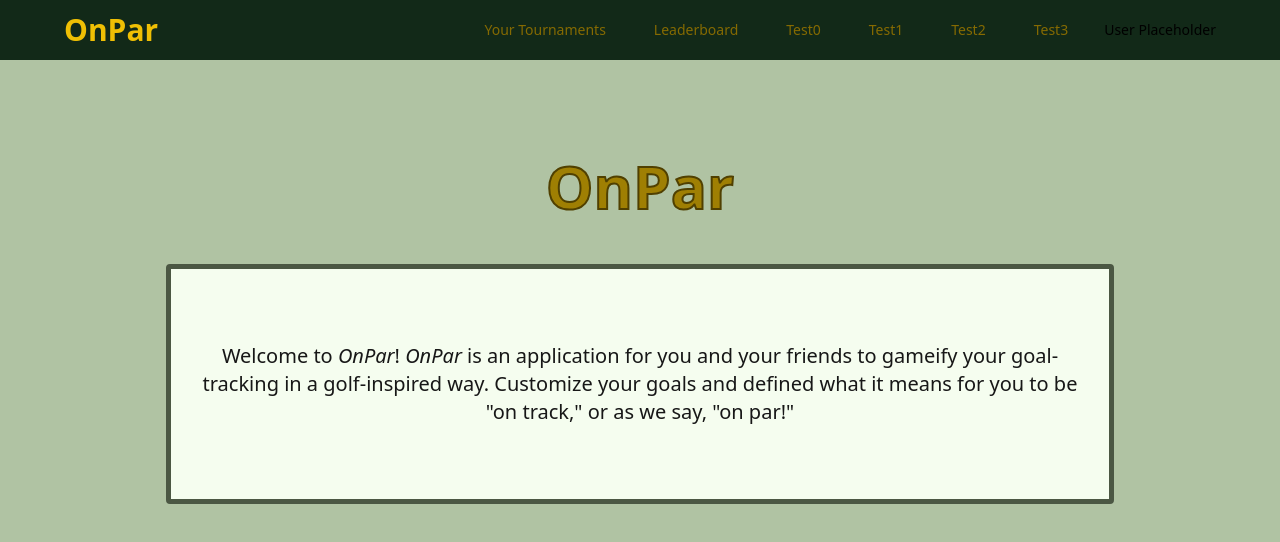
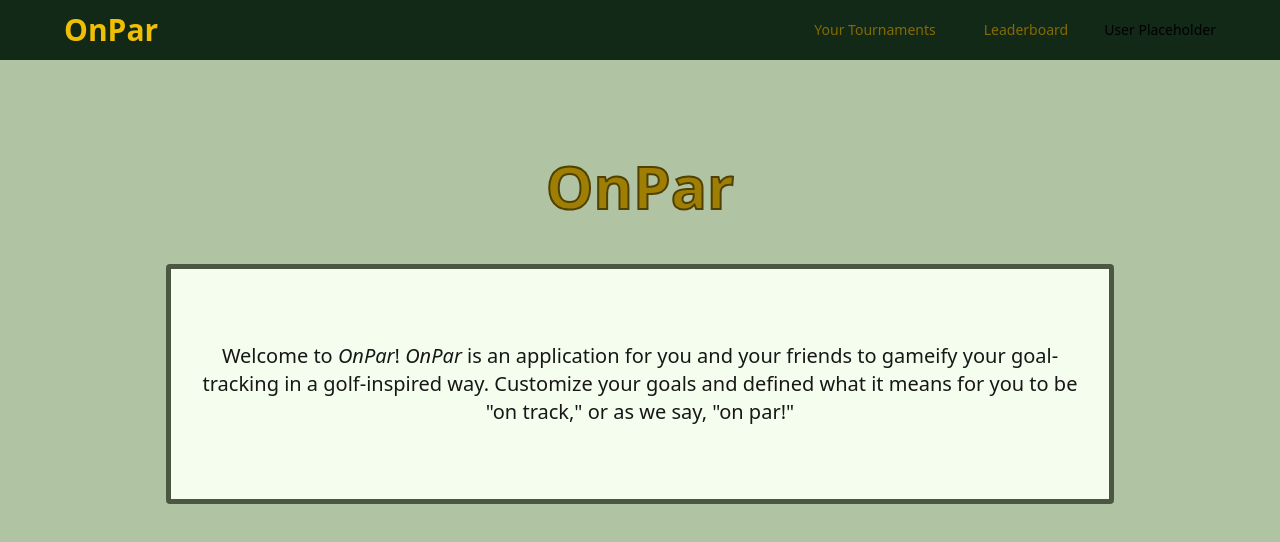
Before and after one commit to xgarcia17/OnPar, a Next.js app in the folder apps/web/: page / in a window 1280 px wide. Shown: the top 542 px of the page. Built offline with nearby package versions, Linux system fonts and the light colour scheme.

Commit message:
move hamburger menu breakpoint to smaller width

```diff
--- a/apps/web/components/navbar.tsx
+++ b/apps/web/components/navbar.tsx
@@ -10,10 +10,6 @@ const MINI_BUTTON_CLASSNAME =
 const links = [
   { href: "/tournaments", label: "Your Tournaments" },
   { href: "/leaderboard", label: "Leaderboard" },
-  { href: "/test0", label: "Test0" },
-  { href: "/test1", label: "Test1" },
-  { href: "/test2", label: "Test2" },
-  { href: "/test3", label: "Test3" },
 ];
 
 export default function NavBar() {
@@ -31,7 +27,7 @@ export default function NavBar() {
         </Link>
 
         {/* Desktop links */}
-        <div className="hidden md:flex items-center gap-[clamp(0.5rem,2vw,1.5rem)] text-sm">
+        <div className="hidden sm:flex items-center gap-[clamp(0.5rem,2vw,1.5rem)] text-sm">
           {links.map((link) => {
             const isActive = pathname.startsWith(link.href);
 
@@ -59,7 +55,7 @@ export default function NavBar() {
           aria-label="Toggle navigation menu"
           aria-expanded={open}
           onClick={() => setOpen((prev) => !prev)}
-          className={`md:hidden text-3xl transition ${
+          className={`sm:hidden text-3xl transition ${
             open ? "text-navbar-inactive" : "text-navbar-active"
           }`}
         >
```
